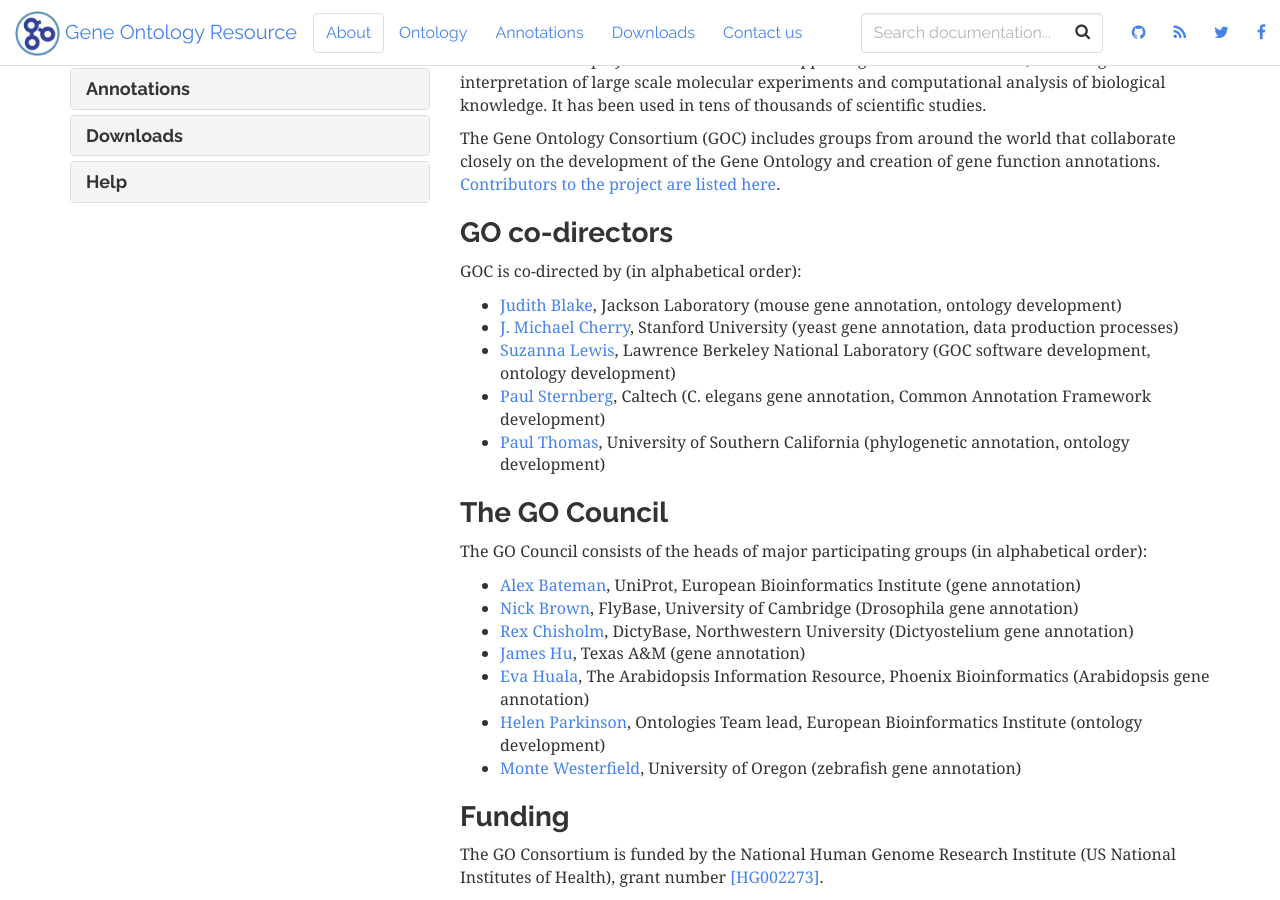
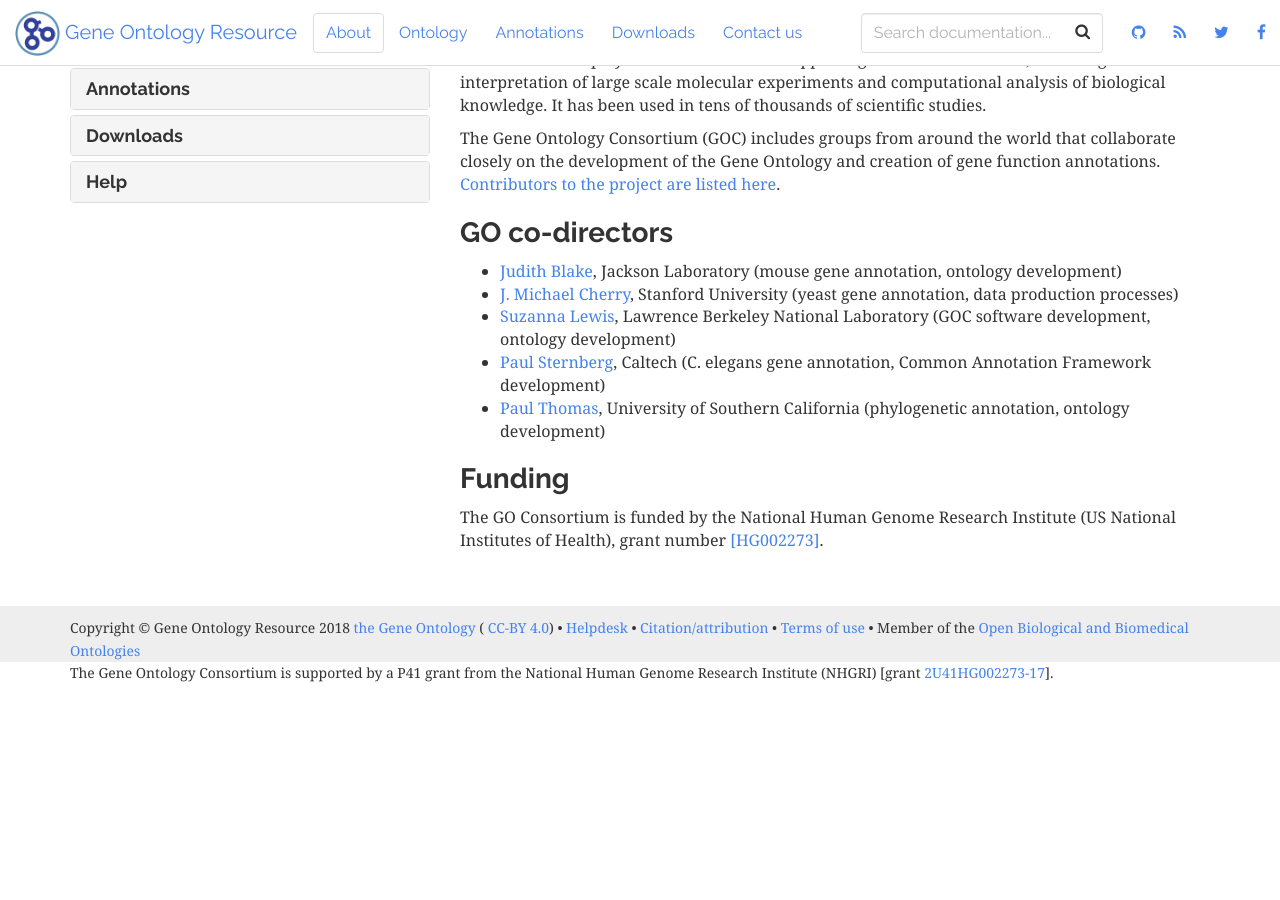
Before and after one commit to geneontology/geneontology.github.io, a Jekyll site: the page built from _docs/about.md, in a window 1280 px wide and 900 px high, scrolled down 311 px. Built offline with Jekyll 4.4.1, drawn with Linux system fonts in a browser that asks for light colours; nearby versions of some CDN libraries; after the commit the page ends 995 px from its top, so only the background shows below that.

Commit message:
Update about.md

```diff
--- a/_docs/about.md
+++ b/_docs/about.md
@@ -20,7 +20,6 @@
 of the Gene Ontology and creation of gene function annotations. [Contributors to the project are listed here](/docs/contributors/).
 
 ### GO co-directors
-GOC is co-directed by (in alphabetical order):
 
 + <a href="https://www.jax.org/research-and-faculty/faculty/judith-blake">Judith Blake</a>, Jackson Laboratory (mouse gene annotation, ontology development)
 + <a href="https://med.stanford.edu/profiles/j-michael-cherry">J. Michael Cherry</a>, Stanford University (yeast gene annotation, data production processes)
@@ -28,16 +27,5 @@
 + <a href="http://wormlab.caltech.edu/">Paul Sternberg</a>, Caltech (C. elegans gene annotation, Common Annotation Framework development)
 + <a href="https://sites.google.com/usc.edu/thomaslab">Paul Thomas</a>, University of Southern California (phylogenetic annotation, ontology development)
 
-### The GO Council
-The GO Council consists of the heads of major participating groups (in alphabetical order):
-
-+ <a href="http://www.ebi.ac.uk/about/people/alex-bateman">Alex Bateman</a>, UniProt, European Bioinformatics Institute (gene annotation)
-+ <a href="https://www.pdn.cam.ac.uk/directory/nick-brown">Nick Brown</a>, FlyBase, University of Cambridge (Drosophila gene annotation)
-+ <a href="http://fsmweb.northwestern.edu/faculty/facultyProfile.cfm?xid=10466">Rex Chisholm</a>, DictyBase, Northwestern University (Dictyostelium gene annotation)
-+ <a href="https://biochemistry.tamu.edu/people/hu-james-c/">James Hu</a>, Texas A&M (gene annotation)
-+ <a href="https://www.arabidopsis.org/about/staff.jsp">Eva Huala</a>, The Arabidopsis Information Resource, Phoenix Bioinformatics (Arabidopsis gene annotation)
-+ <a href="http://www.ebi.ac.uk/about/people/helen-parkinson">Helen Parkinson</a>, Ontologies Team lead, European Bioinformatics Institute (ontology development)
-+ <a href="http://zfin.org/ZDB-PERS-960805-676">Monte Westerfield</a>, University of Oregon (zebrafish gene annotation)
-
 ### Funding
 The GO Consortium is funded by the National Human Genome Research Institute (US National Institutes of Health), grant number <a href="https://projectreporter.nih.gov/project_info_details.cfm?aid=9209989">[HG002273]</a>.
```
